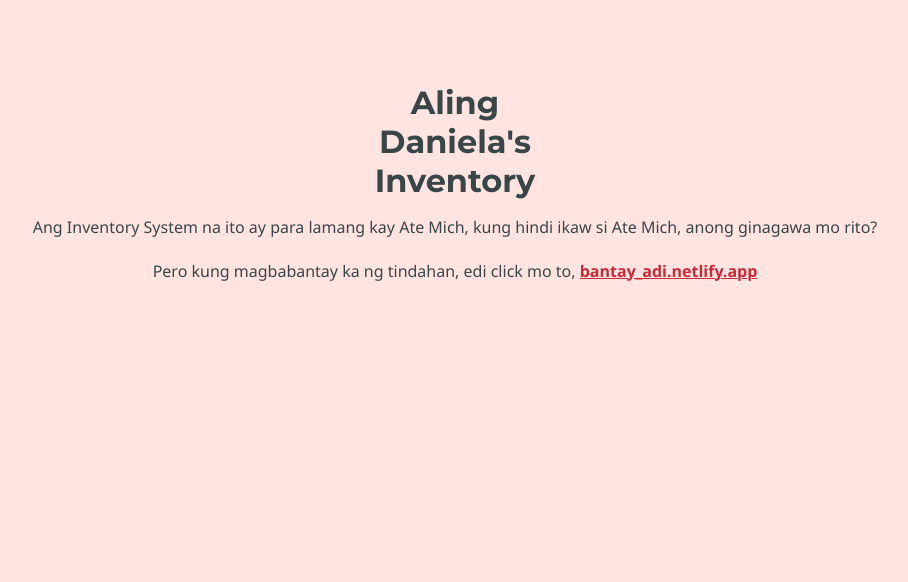
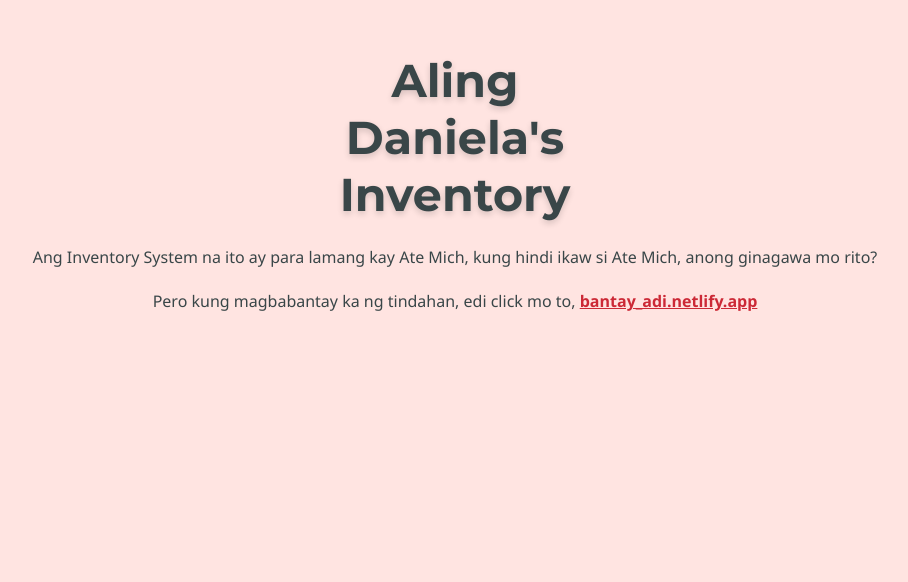
Before and after one commit to ecmrnn/adi, a plain HTML site: page index.html in a window 1280 px wide. Shown: the part 218-800 px from the top of the page, without its empty margins (185-1093 px from the left). Drawn offline with Linux system fonts and the light colour scheme.

Commit message:
Finished Layout of Login Page

```diff
--- a/assets/css/style.css
+++ b/assets/css/style.css
@@ -72,6 +72,11 @@ h3 {
   font-family: 'Montserrat', sans-serif;
 }
 
+h1 {
+  font-size: 2.875rem;
+  text-shadow: 0 3px 6px hsla(0, 0%, 0%, 0.16);
+}
+
 label {
   margin-bottom: 0.5em;
   font-weight: 700;
```
Also changed, not shown: index.html (+1 -0 lines).
